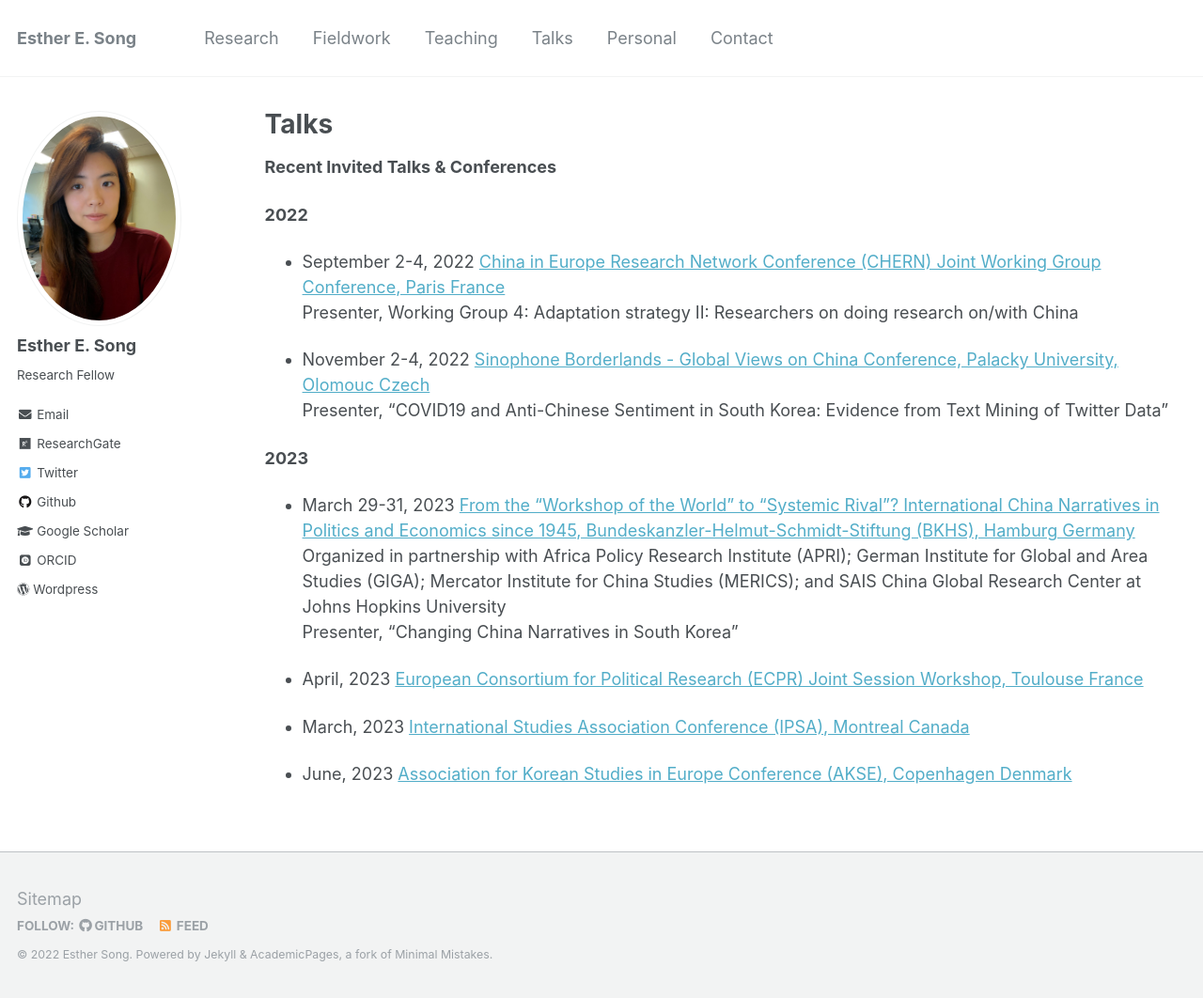
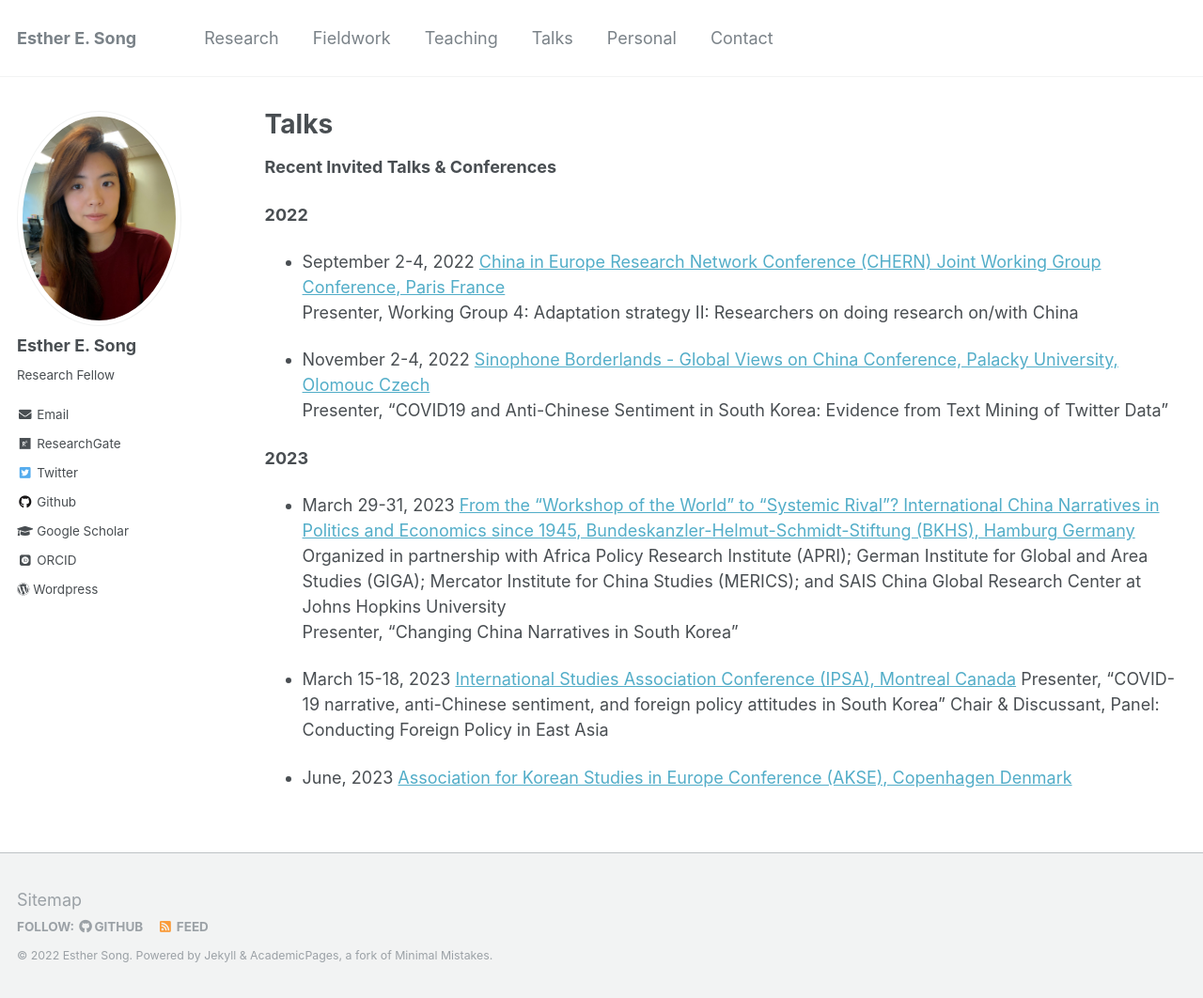
Before and after one commit to ehsong/ehsong.github.io, a Jekyll site: the page built from _pages/talks.md, in a window 1280 px wide and 1062 px high. Shown: the whole window at 94% size. Built offline with Jekyll 4.4.1, drawn with Linux system fonts in a browser that asks for light colours; some web fonts are replaced.

Commit message:
Update talks.md

```diff
--- a/_pages/talks.md
+++ b/_pages/talks.md
@@ -23,8 +23,8 @@
 Organized in partnership with Africa Policy Research Institute (APRI); German Institute for Global and Area Studies (GIGA); Mercator Institute for China Studies (MERICS); and SAIS China Global Research Center at Johns Hopkins University
 Presenter, "Changing China Narratives in South Korea"
 
-- April, 2023 [European Consortium for Political Research (ECPR) Joint Session Workshop, Toulouse France](https://ecpr.eu/)
-
-- March, 2023 [International Studies Association Conference (IPSA), Montreal Canada](https://www.isanet.org/Conferences/ISA2023)
+- March 15-18, 2023 [International Studies Association Conference (IPSA), Montreal Canada](https://www.isanet.org/Conferences/ISA2023)
+Presenter, "COVID-19 narrative, anti-Chinese sentiment, and foreign policy attitudes in South Korea"
+Chair & Discussant, Panel: Conducting Foreign Policy in East Asia
 
 - June, 2023 [Association for Korean Studies in Europe Conference (AKSE), Copenhagen Denmark](https://www.koreanstudies.eu/conferences/31st-akse-conference-copenhagen-denmark-22nd-25th-june-2023/)
```
